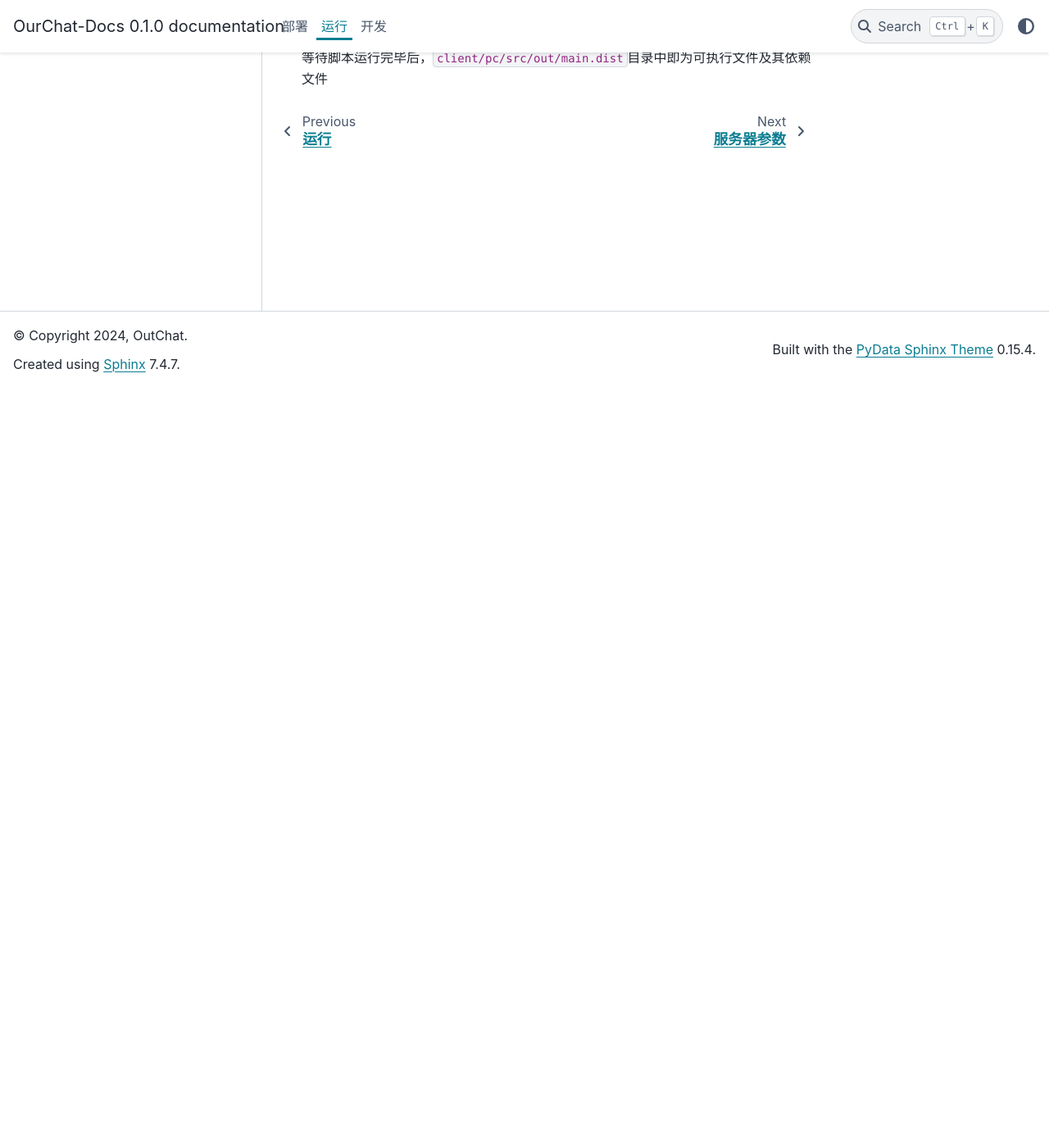
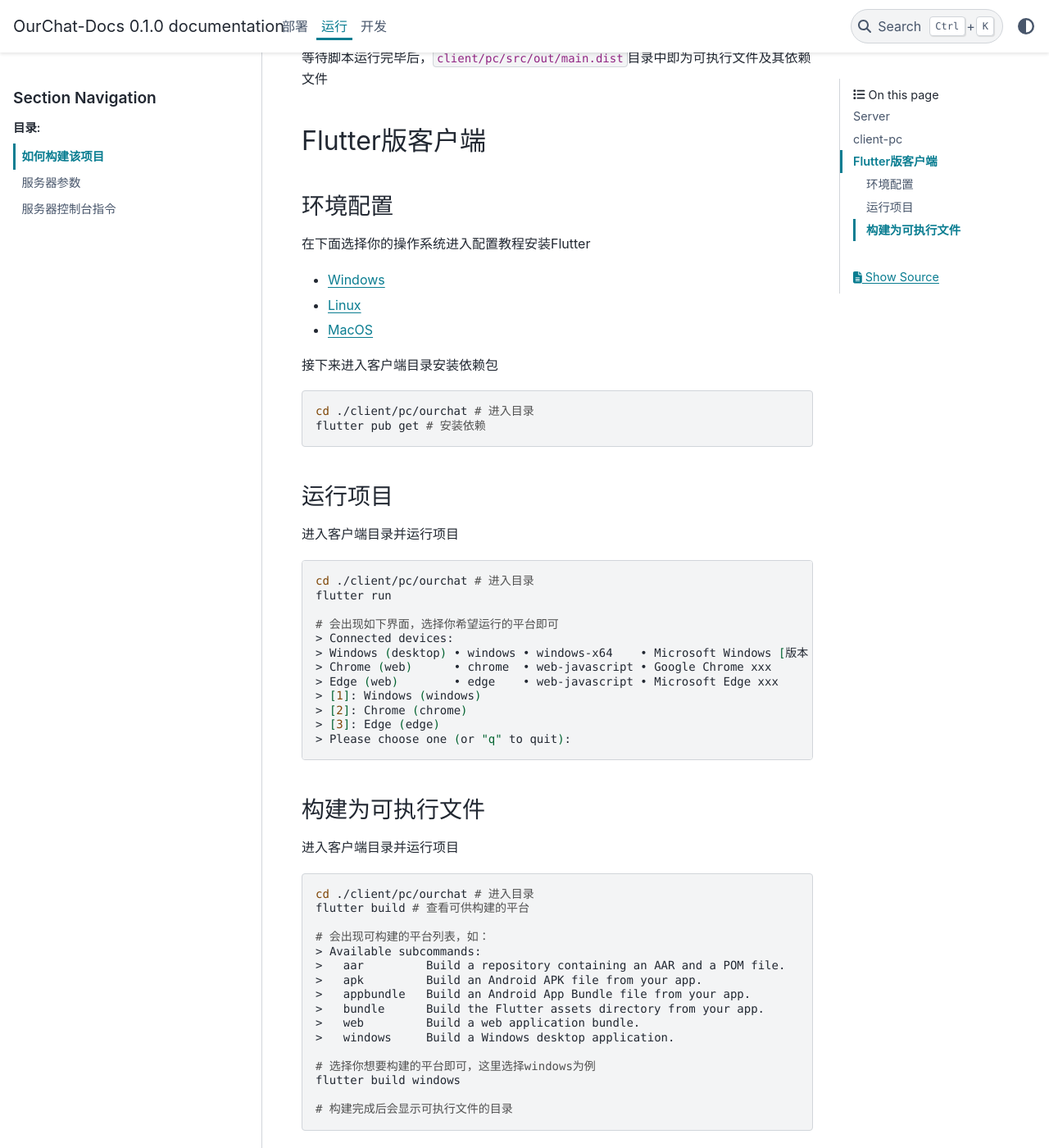
Before and after one commit to SkyUOI/OurChat-Docs, a Sphinx documentation site: the page built from docs/source/docs/run/build.md, in a window 1280 px wide and 1400 px high, scrolled down 927 px. Shown: the whole window at 82% size. Built offline with Sphinx 7.4.7 and the PyData theme 0.15.4, drawn with Linux system fonts in a browser that asks for light colours; some of the changed text lies outside the part shown.

Commit message:
docs: add "how to run flutter client"

````diff
--- a/docs/source/docs/run/build.md
+++ b/docs/source/docs/run/build.md
@@ -8,7 +8,7 @@
 
 ## client-pc
 
-**_考虑到性能和人力成本问题，我们决定终止py客户端的开发，改用Flutter开发客户端_**
+**_考虑到性能和人力成本问题，我们决定终止py客户端的开发，改用[Flutter开发客户端](#flutter版客户端)_**
 
 client-pc 部分由 python 编写，要求是 python3 以上以及[rust环境](https://www.rust-lang.org/tools/install)(编译rmodule库),通过以下命令进行安装和运行
 
@@ -32,3 +32,62 @@ python script/build_pc.py
 ```
 
 等待脚本运行完毕后，`client/pc/src/out/main.dist`目录中即为可执行文件及其依赖文件
+
+## Flutter版客户端
+
+### 环境配置
+
+在下面选择你的操作系统进入配置教程安装Flutter
+
+- [Windows](https://docs.flutter.cn/get-started/install/windows/desktop)
+- [Linux](https://docs.flutter.cn/get-started/install/linux/desktop)
+- [MacOS](https://docs.flutter.cn/get-started/install/macos/desktop)
+
+接下来进入客户端目录安装依赖包
+
+```bash
+cd ./client/pc/ourchat # 进入目录
+flutter pub get # 安装依赖
+```
+
+### 运行项目
+
+进入客户端目录并运行项目
+
+```bash
+cd ./client/pc/ourchat # 进入目录
+flutter run
+
+# 会出现如下界面，选择你希望运行的平台即可
+> Connected devices:
+> Windows (desktop) • windows • windows-x64    • Microsoft Windows [版本 xxx]
+> Chrome (web)      • chrome  • web-javascript • Google Chrome xxx
+> Edge (web)        • edge    • web-javascript • Microsoft Edge xxx
+> [1]: Windows (windows)
+> [2]: Chrome (chrome)
+> [3]: Edge (edge)
+> Please choose one (or "q" to quit):
+```
+
+### 构建为可执行文件
+
+进入客户端目录并运行项目
+
+```bash
+cd ./client/pc/ourchat # 进入目录
+flutter build # 查看可供构建的平台
+
+# 会出现可构建的平台列表，如：
+> Available subcommands:
+>   aar         Build a repository containing an AAR and a POM file.
+>   apk         Build an Android APK file from your app.
+>   appbundle   Build an Android App Bundle file from your app.
+>   bundle      Build the Flutter assets directory from your app.
+>   web         Build a web application bundle.
+>   windows     Build a Windows desktop application.
+
+# 选择你想要构建的平台即可，这里选择windows为例
+flutter build windows
+
+# 构建完成后会显示可执行文件的目录
+```
````
Also changed, not shown: 1 other file.
